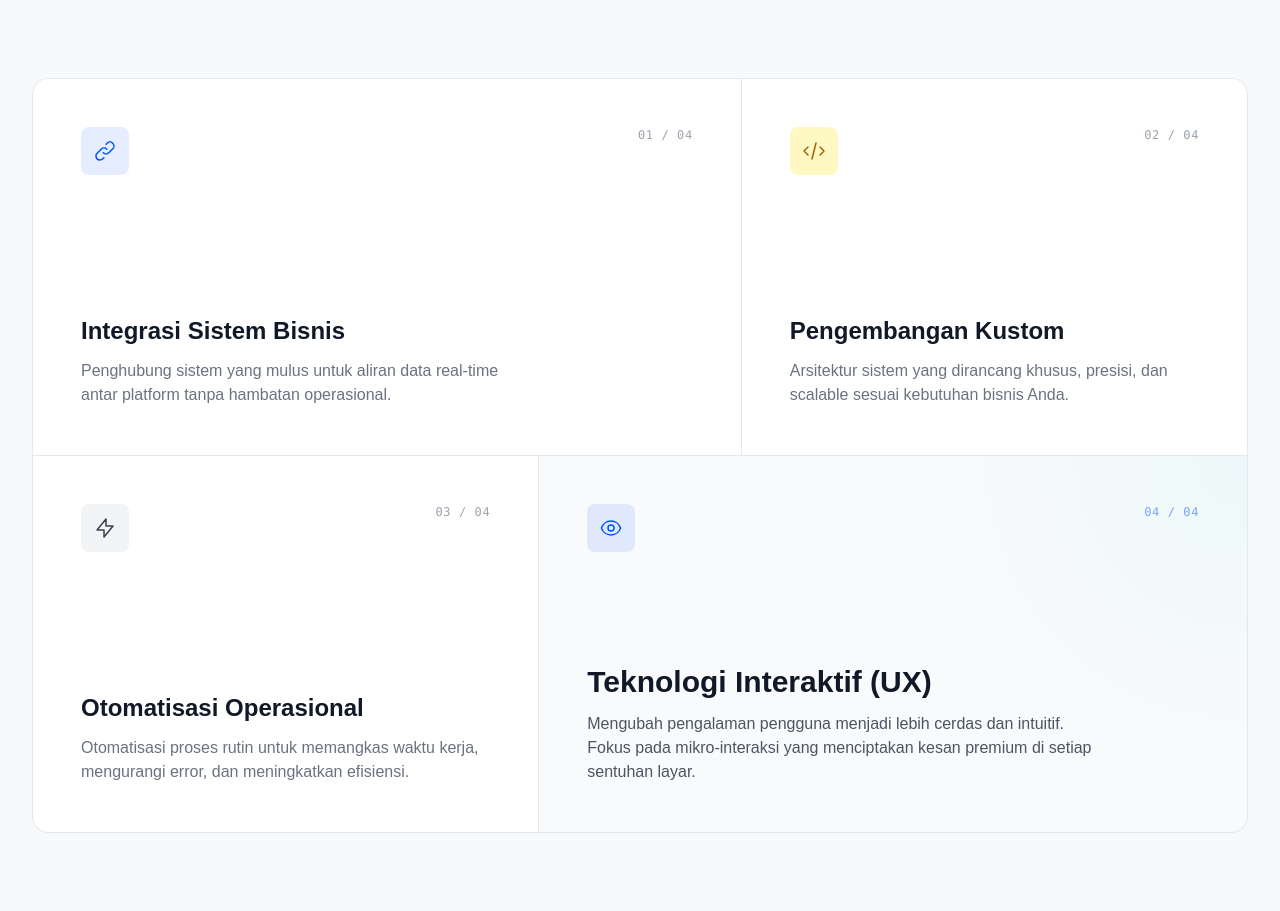
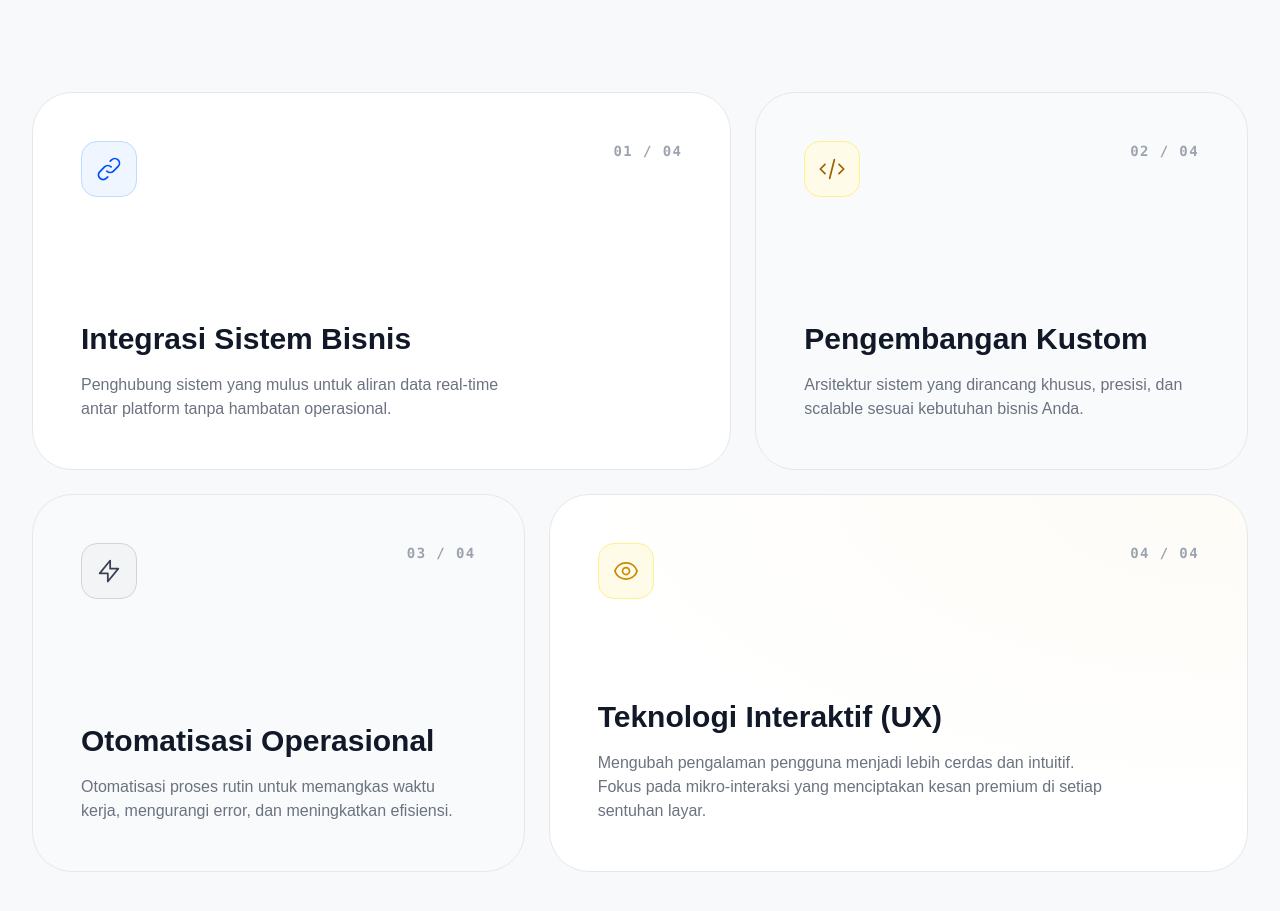
Before and after one commit to IanMikhael/Ranai, a React (Vite) app: page / in a window 1280 px wide. Shown: the part 1828-2739 px from the top of the page. Built offline with nearby package versions, Linux system fonts and the light colour scheme.

Commit message:
style: penyesuaian minor pada desain UI

```diff
--- a/src/pages/Home.jsx
+++ b/src/pages/Home.jsx
@@ -318,62 +318,74 @@ export default function Home() {
   </div>
 </section>
 
-{/* ==================== SOLUSI TEKNOLOGI (Enterprise Grade) ==================== */}
+{/* ==================== SOLUSI TEKNOLOGI (MODERN GLASS BENTO) ==================== */}
 <section className="relative z-10 max-w-7xl mx-auto px-6 md:px-8 py-32 md:py-40">
 
+  {/* Ambient Glow di belakang grid */}
+  <div className={`absolute top-1/2 left-1/2 -translate-x-1/2 -translate-y-1/2 w-[80%] h-[80%] blur-[120px] rounded-full pointer-events-none -z-10 transition-opacity duration-700 ${
+    isDark ? 'bg-gradient-to-br from-[#00dce5]/10 to-[#D4AF37]/10' : 'bg-transparent'
+  }`}></div>
+
   {/* Header: Clean, Left-Aligned, Asymmetric */}
-  <div className="grid grid-cols-1 md:grid-cols-12 gap-8 mb-20 md:mb-24">
+  <div className="grid grid-cols-1 md:grid-cols-12 gap-8 mb-16 md:mb-24 relative z-10">
     <div className="md:col-span-7">
-      <div className={`flex items-center gap-3 mb-6 transition-colors duration-500 ${isDark ? 'text-tosca' : 'text-primary'}`}>
-        <span className="h-px w-8 bg-current"></span>
+
+      {/* Modern Badge */}
+      <div className={`inline-flex items-center gap-2 px-4 py-1.5 rounded-full border mb-6 shadow-sm transition-colors duration-500 ${
+        isDark ? 'bg-tosca/10 border-tosca/20 text-tosca' : 'bg-blue-50 border-blue-200 text-primary'
+      }`}>
+        <span className="w-1.5 h-1.5 rounded-full bg-current animate-pulse"></span>
         <span className="text-xs font-bold tracking-[0.2em] uppercase font-label-sm">Sistem & Skala</span>
       </div>
+
       <h2 className={`text-4xl md:text-5xl lg:text-6xl font-bold tracking-tight leading-[1.1] font-headline-md transition-colors duration-500 ${
         isDark ? 'text-white' : 'text-gray-900'
       }`}>
         Fondasi digital<br/>
         untuk skala{" "}
-        <span className={`italic font-normal transition-colors duration-500 ${isDark ? 'text-gold-light' : 'text-primary'}`}>
+        <span className={`italic font-normal transition-colors duration-500 ${isDark ? 'text-[#D4AF37]' : 'text-primary'}`}>
           global.
         </span>
       </h2>
     </div>
-    <div className="md:col-span-5 flex items-end">
-      <p className={`text-base md:text-lg leading-relaxed transition-colors duration-500 font-body-md ${
-        isDark ? 'text-gray-400' : 'text-gray-600'
+
+    <div className="md:col-span-5 flex items-end pb-4">
+      <p className={`text-base md:text-lg leading-relaxed transition-colors duration-500 font-body-md border-l-2 pl-6 ${
+        isDark ? 'text-gray-400 border-white/20' : 'text-gray-600 border-gray-300'
       }`}>
         Infrastruktur teknologi yang dirancang presisi untuk mengakselerasi pertumbuhan bisnis tanpa kompromi.
       </p>
     </div>
   </div>
 
-{/* Bento Grid: 7/5 Split Structure */}
-  <div className={`grid grid-cols-1 md:grid-cols-12 gap-px overflow-hidden rounded-2xl border transition-colors duration-500 ${
-    isDark ? 'bg-white/[0.06] border-white/[0.06]' : 'bg-gray-200 border-gray-200'
-  }`}>
+  {/* Bento Grid: 7/5 Split Structure (Floating Glass Cards) */}
+  <div className="grid grid-cols-1 md:grid-cols-12 gap-6 relative z-10">
 
     {/* Kartu 1: Integrasi Sistem (Span 7) */}
-    <div className={`group relative md:col-span-7 p-10 md:p-12 transition-colors duration-300 ${
-      isDark ? 'bg-charcoal hover:bg-charcoal-dark' : 'bg-white hover:bg-gray-50'
+    <div className={`group relative md:col-span-7 p-8 md:p-12 rounded-[2.5rem] overflow-hidden border backdrop-blur-xl transition-all duration-500 hover:-translate-y-2 hover:shadow-[0_20px_40px_rgba(0,220,229,0.15)] ${
+      isDark ? 'bg-[#111111]/80 border-white/10 hover:border-[#00dce5]/50' : 'bg-white border-gray-200 hover:border-[#00dce5]/50 hover:shadow-xl'
     }`}>
+      {/* Subtle Hover Glow */}
+      <div className="absolute top-0 right-0 w-64 h-64 bg-gradient-to-bl from-[#00dce5]/20 to-transparent opacity-0 group-hover:opacity-100 transition-opacity duration-500 rounded-full blur-3xl -z-10"></div>
+
       <div className="flex flex-col h-full justify-between min-h-[280px]">
         <div className="flex justify-between items-start">
-          <div className={`w-12 h-12 flex items-center justify-center rounded-lg transition-colors duration-300 ${
-            isDark ? 'bg-tosca/10 text-tosca' : 'bg-primary/10 text-primary'
+          <div className={`w-14 h-14 flex items-center justify-center rounded-2xl border transition-all duration-500 group-hover:scale-110 ${
+            isDark ? 'bg-tosca/10 border-tosca/20 text-tosca shadow-[0_0_15px_rgba(0,220,229,0.2)]' : 'bg-blue-50 border-blue-200 text-primary'
           }`}>
-            <svg className="w-6 h-6" fill="none" stroke="currentColor" viewBox="0 0 24 24"><path strokeLinecap="round" strokeLinejoin="round" strokeWidth="1.5" d="M13.828 10.172a4 4 0 00-5.656 0l-4 4a4 4 0 105.656 5.656l1.102-1.101m-.758-4.899a4 4 0 005.656 0l4-4a4 4 0 00-5.656-5.656l-1.1 1.1"></path></svg>
+            <svg className="w-7 h-7" fill="none" stroke="currentColor" viewBox="0 0 24 24"><path strokeLinecap="round" strokeLinejoin="round" strokeWidth="1.5" d="M13.828 10.172a4 4 0 00-5.656 0l-4 4a4 4 0 105.656 5.656l1.102-1.101m-.758-4.899a4 4 0 005.656 0l4-4a4 4 0 00-5.656-5.656l-1.1 1.1"></path></svg>
           </div>
-          <span className={`text-xs font-mono tracking-wider transition-colors duration-300 ${
-            isDark ? 'text-gray-600' : 'text-gray-400'
+          <span className={`text-sm font-mono tracking-widest font-semibold transition-colors duration-300 ${
+            isDark ? 'text-gray-600 group-hover:text-tosca' : 'text-gray-400 group-hover:text-primary'
           }`}>01 / 04</span>
         </div>
 
         <div className="mt-12">
-          <h3 className={`text-2xl font-semibold mb-3 font-headline-md transition-colors duration-300 ${
+          <h3 className={`text-2xl md:text-3xl font-bold mb-4 font-headline-md transition-colors duration-300 ${
             isDark ? 'text-white' : 'text-gray-900'
           }`}>Integrasi Sistem Bisnis</h3>
-          <p className={`text-sm md:text-base max-w-md transition-colors duration-300 font-body-md ${
-            isDark ? 'text-gray-400' : 'text-gray-500'
+          <p className={`text-base max-w-md transition-colors duration-300 font-body-md ${
+            isDark ? 'text-gray-400 group-hover:text-gray-300' : 'text-gray-500'
           }`}>
             Penghubung sistem yang mulus untuk aliran data real-time antar platform tanpa hambatan operasional.
           </p>
@@ -382,27 +394,30 @@ export default function Home() {
     </div>
 
     {/* Kartu 2: Pengembangan (Span 5) */}
-    <div className={`group relative md:col-span-5 p-10 md:p-12 transition-colors duration-300 ${
-      isDark ? 'bg-charcoal hover:bg-charcoal-dark' : 'bg-white hover:bg-gray-50'
+    <div className={`group relative md:col-span-5 p-8 md:p-12 rounded-[2.5rem] overflow-hidden border backdrop-blur-xl transition-all duration-500 hover:-translate-y-2 hover:shadow-[0_20px_40px_rgba(212,175,55,0.15)] ${
+      isDark ? 'bg-white/[0.03] border-white/10 hover:border-[#D4AF37]/50' : 'bg-gray-50 border-gray-200 hover:border-[#D4AF37]/50 hover:shadow-xl'
     }`}>
+      {/* Subtle Hover Glow */}
+      <div className="absolute top-0 right-0 w-64 h-64 bg-gradient-to-bl from-[#D4AF37]/20 to-transparent opacity-0 group-hover:opacity-100 transition-opacity duration-500 rounded-full blur-3xl -z-10"></div>
+
       <div className="flex flex-col h-full justify-between min-h-[280px]">
         <div className="flex justify-between items-start">
-          <div className={`w-12 h-12 flex items-center justify-center rounded-lg transition-colors duration-300 ${
-            isDark ? 'bg-gold/10 text-gold' : 'bg-yellow-100 text-yellow-700'
+          <div className={`w-14 h-14 flex items-center justify-center rounded-2xl border transition-all duration-500 group-hover:scale-110 ${
+            isDark ? 'bg-gold/10 border-gold/20 text-[#D4AF37] shadow-[0_0_15px_rgba(212,175,55,0.2)]' : 'bg-yellow-50 border-yellow-200 text-yellow-700'
           }`}>
-            <svg className="w-6 h-6" fill="none" stroke="currentColor" viewBox="0 0 24 24"><path strokeLinecap="round" strokeLinejoin="round" strokeWidth="1.5" d="M10 20l4-16m4 4l4 4-4 4M6 16l-4-4 4-4"></path></svg>
+            <svg className="w-7 h-7" fill="none" stroke="currentColor" viewBox="0 0 24 24"><path strokeLinecap="round" strokeLinejoin="round" strokeWidth="1.5" d="M10 20l4-16m4 4l4 4-4 4M6 16l-4-4 4-4"></path></svg>
           </div>
-          <span className={`text-xs font-mono tracking-wider transition-colors duration-300 ${
-            isDark ? 'text-gray-600' : 'text-gray-400'
+          <span className={`text-sm font-mono tracking-widest font-semibold transition-colors duration-300 ${
+            isDark ? 'text-gray-600 group-hover:text-[#D4AF37]' : 'text-gray-400 group-hover:text-yellow-600'
           }`}>02 / 04</span>
         </div>
 
         <div className="mt-12">
-          <h3 className={`text-2xl font-semibold mb-3 font-headline-md transition-colors duration-300 ${
+          <h3 className={`text-2xl md:text-3xl font-bold mb-4 font-headline-md transition-colors duration-300 ${
             isDark ? 'text-white' : 'text-gray-900'
           }`}>Pengembangan Kustom</h3>
-          <p className={`text-sm md:text-base max-w-md transition-colors duration-300 font-body-md ${
-            isDark ? 'text-gray-400' : 'text-gray-500'
+          <p className={`text-base max-w-sm transition-colors duration-300 font-body-md ${
+            isDark ? 'text-gray-400 group-hover:text-gray-300' : 'text-gray-500'
           }`}>
             Arsitektur sistem yang dirancang khusus, presisi, dan scalable sesuai kebutuhan bisnis Anda.
           </p>
@@ -411,27 +426,30 @@ export default function Home() {
     </div>
 
     {/* Kartu 3: Otomatisasi (Span 5) */}
-    <div className={`group relative md:col-span-5 p-10 md:p-12 transition-colors duration-300 ${
-      isDark ? 'bg-charcoal hover:bg-charcoal-dark' : 'bg-white hover:bg-gray-50'
+    <div className={`group relative md:col-span-5 p-8 md:p-12 rounded-[2.5rem] overflow-hidden border backdrop-blur-xl transition-all duration-500 hover:-translate-y-2 hover:shadow-[0_20px_40px_rgba(255,255,255,0.1)] ${
+      isDark ? 'bg-white/[0.03] border-white/10 hover:border-white/40' : 'bg-gray-50 border-gray-200 hover:border-gray-400 hover:shadow-xl'
     }`}>
+      {/* Subtle Hover Glow */}
+      <div className="absolute top-0 left-0 w-64 h-64 bg-gradient-to-br from-white/10 to-transparent opacity-0 group-hover:opacity-100 transition-opacity duration-500 rounded-full blur-3xl -z-10"></div>
+
       <div className="flex flex-col h-full justify-between min-h-[280px]">
         <div className="flex justify-between items-start">
-          <div className={`w-12 h-12 flex items-center justify-center rounded-lg transition-colors duration-300 ${
-            isDark ? 'bg-white/10 text-white' : 'bg-gray-100 text-gray-700'
+          <div className={`w-14 h-14 flex items-center justify-center rounded-2xl border transition-all duration-500 group-hover:scale-110 ${
+            isDark ? 'bg-white/10 border-white/20 text-white shadow-[0_0_15px_rgba(255,255,255,0.1)]' : 'bg-gray-100 border-gray-300 text-gray-700'
           }`}>
-            <svg className="w-6 h-6" fill="none" stroke="currentColor" viewBox="0 0 24 24"><path strokeLinecap="round" strokeLinejoin="round" strokeWidth="1.5" d="M13 10V3L4 14h7v7l9-11h-7z"></path></svg>
+            <svg className="w-7 h-7" fill="none" stroke="currentColor" viewBox="0 0 24 24"><path strokeLinecap="round" strokeLinejoin="round" strokeWidth="1.5" d="M13 10V3L4 14h7v7l9-11h-7z"></path></svg>
           </div>
-          <span className={`text-xs font-mono tracking-wider transition-colors duration-300 ${
-            isDark ? 'text-gray-600' : 'text-gray-400'
+          <span className={`text-sm font-mono tracking-widest font-semibold transition-colors duration-300 ${
+            isDark ? 'text-gray-600 group-hover:text-white' : 'text-gray-400 group-hover:text-gray-900'
           }`}>03 / 04</span>
         </div>
 
         <div className="mt-12">
-          <h3 className={`text-2xl font-semibold mb-3 font-headline-md transition-colors duration-300 ${
+          <h3 className={`text-2xl md:text-3xl font-bold mb-4 font-headline-md transition-colors duration-300 ${
             isDark ? 'text-white' : 'text-gray-900'
           }`}>Otomatisasi Operasional</h3>
-          <p className={`text-sm md:text-base max-w-md transition-colors duration-300 font-body-md ${
-            isDark ? 'text-gray-400' : 'text-gray-500'
+          <p className={`text-base max-w-sm transition-colors duration-300 font-body-md ${
+            isDark ? 'text-gray-400 group-hover:text-gray-300' : 'text-gray-500'
           }`}>
             Otomatisasi proses rutin untuk memangkas waktu kerja, mengurangi error, dan meningkatkan efisiensi.
           </p>
@@ -440,36 +458,37 @@ export default function Home() {
     </div>
 
     {/* Kartu 4: Teknologi Interaktif (Span 7) - Feature Highlight */}
-    <div className={`group relative md:col-span-7 p-10 md:p-12 overflow-hidden transition-colors duration-300 ${
-      isDark ? 'bg-charcoal-dark hover:bg-charcoal' : 'bg-gray-50 hover:bg-gray-100'
+    <div className={`group relative md:col-span-7 p-8 md:p-12 rounded-[2.5rem] overflow-hidden border backdrop-blur-xl transition-all duration-500 hover:-translate-y-2 hover:shadow-[0_20px_40px_rgba(212,175,55,0.15)] ${
+      isDark ? 'bg-[#111111]/80 border-white/10 hover:border-[#D4AF37]/50' : 'bg-white border-gray-200 hover:border-[#D4AF37]/50 hover:shadow-xl'
     }`}>
-      {/* Subtle Background Pattern / Glow */}
-      <div className={`absolute top-0 right-0 w-1/2 h-full opacity-50 pointer-events-none transition-opacity duration-500 group-hover:opacity-100 ${
+
+      {/* Premium Cinematic Glow */}
+      <div className={`absolute top-0 right-0 w-[120%] h-full opacity-30 pointer-events-none transition-opacity duration-700 group-hover:opacity-100 -z-10 ${
         isDark
-          ? 'bg-[radial-gradient(circle_at_top_right,_rgba(212,175,55,0.15),_transparent_60%)]'
-          : 'bg-[radial-gradient(circle_at_top_right,_rgba(0,220,229,0.1),_transparent_60%)]'
+          ? 'bg-[radial-gradient(ellipse_at_top_right,_rgba(212,175,55,0.25),_transparent_60%)]'
+          : 'bg-[radial-gradient(ellipse_at_top_right,_rgba(212,175,55,0.15),_transparent_60%)]'
       }`}></div>
 
       <div className="relative z-10 flex flex-col h-full justify-between min-h-[280px]">
         <div className="flex justify-between items-start">
-          <div className={`w-12 h-12 flex items-center justify-center rounded-lg transition-colors duration-300 ${
-            isDark ? 'bg-gold/15 text-gold-light' : 'bg-primary/10 text-primary'
+          <div className={`w-14 h-14 flex items-center justify-center rounded-2xl border transition-all duration-500 group-hover:scale-110 ${
+            isDark ? 'bg-gold/10 border-gold/20 text-[#D4AF37] shadow-[0_0_20px_rgba(212,175,55,0.3)]' : 'bg-yellow-50 border-yellow-200 text-yellow-600'
           }`}>
-            <svg className="w-6 h-6" fill="none" stroke="currentColor" viewBox="0 0 24 24"><path strokeLinecap="round" strokeLinejoin="round" strokeWidth="1.5" d="M15 12a3 3 0 11-6 0 3 3 0 016 0z" /><path strokeLinecap="round" strokeLinejoin="round" strokeWidth="1.5" d="M2.458 12C3.732 7.943 7.523 5 12 5c4.478 0 8.268 2.943 9.542 7-1.274 4.057-5.064 7-9.542 7-4.477 0-8.268-2.943-9.542-7z" /></svg>
+            <svg className="w-7 h-7" fill="none" stroke="currentColor" viewBox="0 0 24 24"><path strokeLinecap="round" strokeLinejoin="round" strokeWidth="1.5" d="M15 12a3 3 0 11-6 0 3 3 0 016 0z" /><path strokeLinecap="round" strokeLinejoin="round" strokeWidth="1.5" d="M2.458 12C3.732 7.943 7.523 5 12 5c4.478 0 8.268 2.943 9.542 7-1.274 4.057-5.064 7-9.542 7-4.477 0-8.268-2.943-9.542-7z" /></svg>
           </div>
-          <span className={`text-xs font-mono tracking-wider transition-colors duration-300 ${
-            isDark ? 'text-gold/50' : 'text-primary/50'
+          <span className={`text-sm font-mono tracking-widest font-semibold transition-colors duration-300 ${
+            isDark ? 'text-gray-600 group-hover:text-[#D4AF37]' : 'text-gray-400 group-hover:text-yellow-600'
           }`}>04 / 04</span>
         </div>
 
         <div className="mt-12">
-          <div className="flex items-center gap-2 mb-3">
-            <h3 className={`text-2xl md:text-3xl font-semibold font-headline-md transition-colors duration-300 ${
-              isDark ? 'text-gold-light' : 'text-gray-900'
+          <div className="flex items-center gap-2 mb-4">
+            <h3 className={`text-2xl md:text-3xl font-bold font-headline-md transition-colors duration-300 ${
+              isDark ? 'text-[#D4AF37]' : 'text-gray-900'
             }`}>Teknologi Interaktif (UX)</h3>
           </div>
-          <p className={`text-sm md:text-base max-w-lg transition-colors duration-300 font-body-md ${
-            isDark ? 'text-gray-300' : 'text-gray-600'
+          <p className={`text-base max-w-lg transition-colors duration-300 font-body-md ${
+            isDark ? 'text-gray-400 group-hover:text-gray-300' : 'text-gray-500'
           }`}>
             Mengubah pengalaman pengguna menjadi lebih cerdas dan intuitif. Fokus pada mikro-interaksi yang menciptakan kesan premium di setiap sentuhan layar.
           </p>
```
